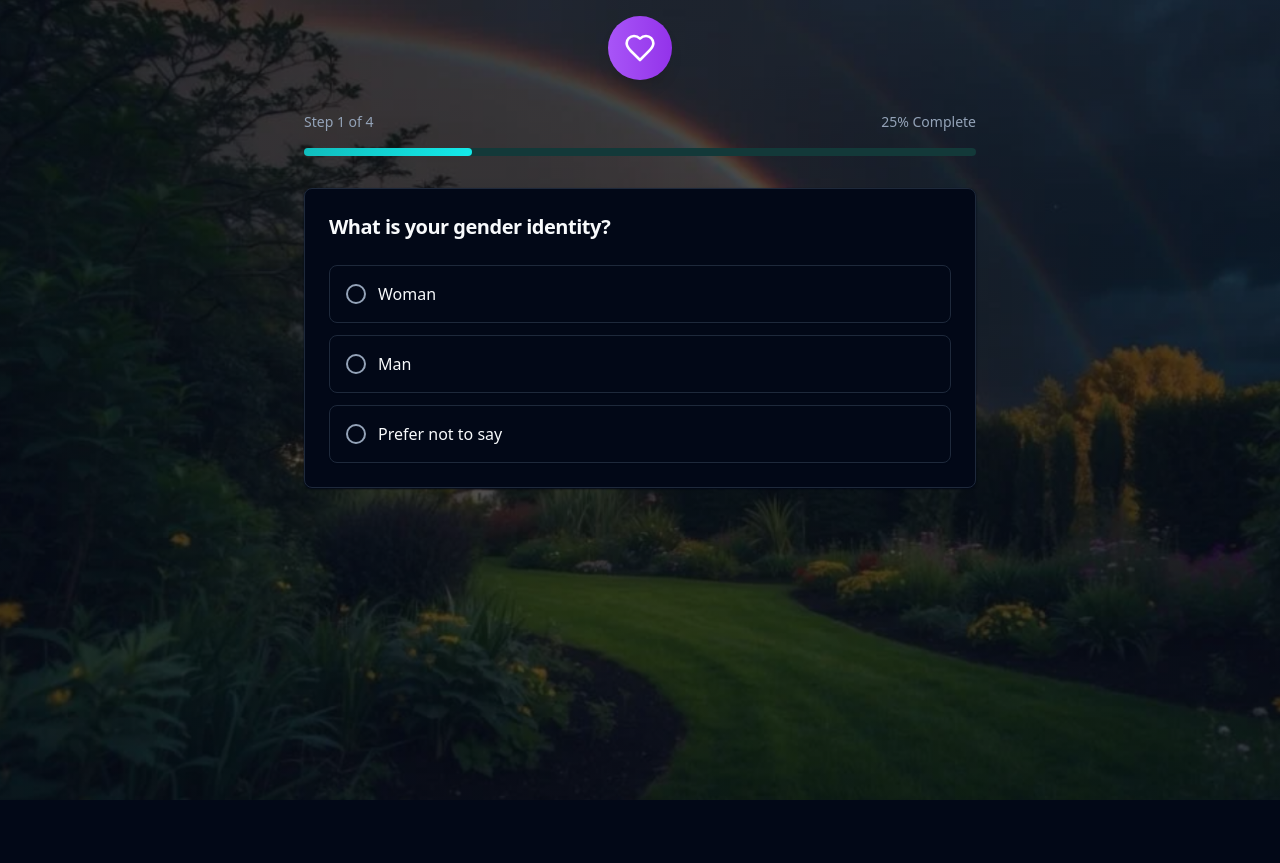
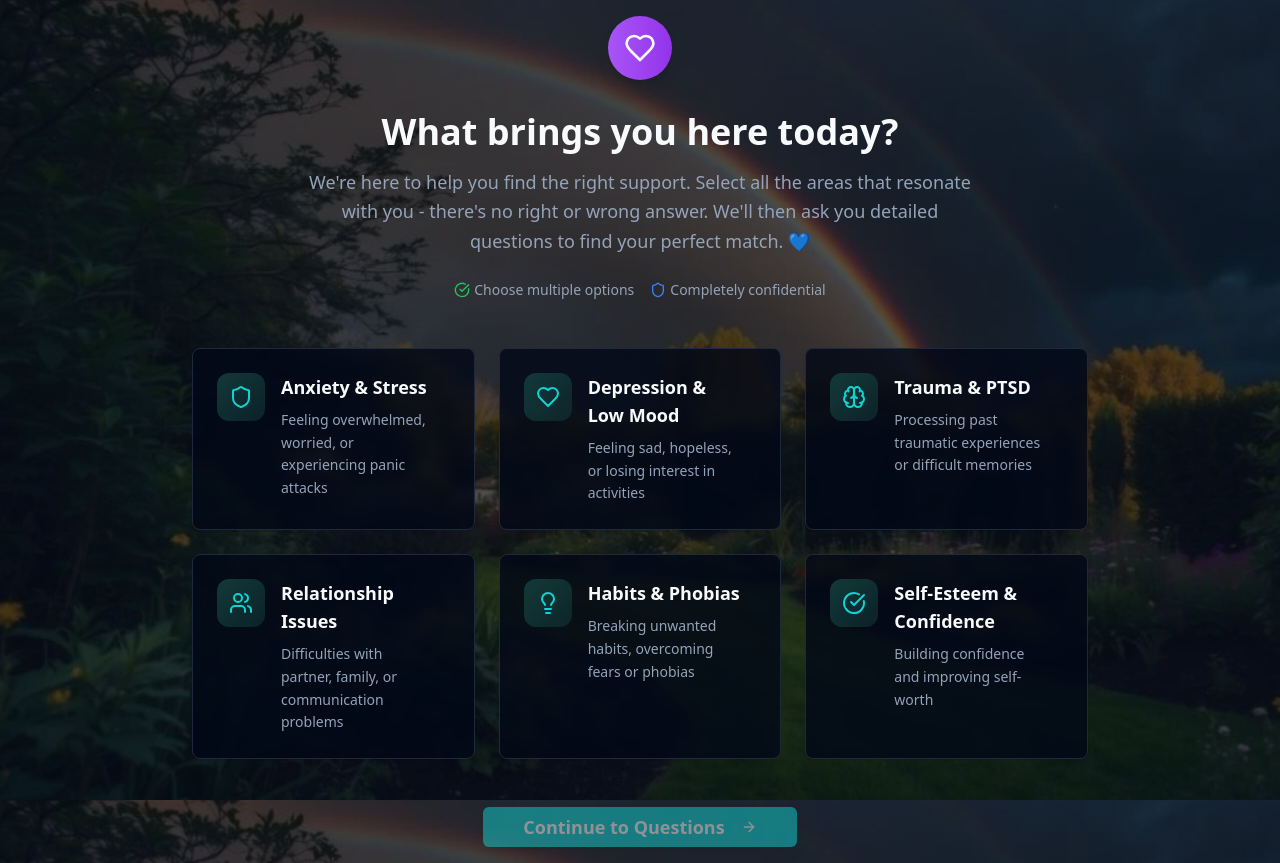
Before and after one commit to masterdev2716/therapy-counselling, a React (Vite) app: page / in a window 1280 px wide. Before the commit the page ends 800 px from the top, so only its background shows below. Built offline with nearby package versions, Linux system fonts and the light colour scheme.

Commit message:
remove first four questions

```diff
--- a/src/components/TherapyPathfinder.tsx
+++ b/src/components/TherapyPathfinder.tsx
@@ -4,14 +4,13 @@ import { Card, CardContent, CardHeader, CardTitle } from "@/components/ui/card";
 import { Badge } from "@/components/ui/badge";
 import { ArrowRight, CheckCircle, Users, Brain, Heart, Shield, Lightbulb } from "lucide-react";
 import { getWebsiteUrl, navigateToUrl } from "@/components/therapy/utils";
-import { problems, therapyRecommendations, assessmentQuestions, demographicsQuestions, questionSections } from "@/components/therapy/constants";
+import { problems, therapyRecommendations, assessmentQuestions, questionSections } from "@/components/therapy/constants";
 import type { TherapyRecommendation } from "@/types/therapy";
 
 export default function TherapyPathfinder() {
-  const [currentStep, setCurrentStep] = useState<'welcome' | 'demographics' | 'problems' | 'questions' | 'results'>('demographics');
+  const [currentStep, setCurrentStep] = useState<'welcome' | 'problems' | 'questions' | 'results'>('problems');
   const [selectedProblems, setSelectedProblems] = useState<string[]>([]);
   const [currentQuestionIndex, setCurrentQuestionIndex] = useState(0);
-  const [currentDemoIndex, setCurrentDemoIndex] = useState(0);
   const [answers, setAnswers] = useState<Record<string, string>>({});
   const [recommendation, setRecommendation] = useState<TherapyRecommendation | null>(null);
 
@@ -263,7 +262,7 @@ export default function TherapyPathfinder() {
                 </div>
               </div>
               <Button
-                onClick={() => setCurrentStep('demographics')}
+                onClick={() => setCurrentStep('problems')}
                 className="bg-primary hover:bg-primary/90 text-white px-10 py-4 text-lg font-semibold shadow-lg hover:shadow-xl transition-all duration-300 transform hover:scale-105"
               >
                 Begin Here
@@ -286,123 +285,7 @@ export default function TherapyPathfinder() {
     );
   }
 
-  if (currentStep === 'demographics') {
-    const currentDemoQuestion = demographicsQuestions[currentDemoIndex];
-    const currentDemoAnswer = answers[currentDemoQuestion.id];
-    const progress = ((currentDemoIndex + 1) / demographicsQuestions.length) * 100;
 
-    const handleDemoAnswerSelect = (questionId: string, answerId: string) => {
-      setAnswers(prev => ({ ...prev, [questionId]: answerId }));
-
-      // Auto-advance to next question after a short delay
-      setTimeout(() => {
-        if (currentDemoIndex < demographicsQuestions.length - 1) {
-          setCurrentDemoIndex(prev => prev + 1);
-        } else {
-          setCurrentStep('problems');
-        }
-      }, 300); // 300ms delay for smooth transition
-    };
-
-    const nextDemoQuestion = () => {
-      if (currentDemoIndex < demographicsQuestions.length - 1) {
-        setCurrentDemoIndex(prev => prev + 1);
-      } else {
-        setCurrentStep('problems');
-      }
-    };
-
-    const prevDemoQuestion = () => {
-      if (currentDemoIndex > 0) {
-        setCurrentDemoIndex(prev => prev - 1);
-      } else {
-        setCurrentStep('welcome');
-      }
-    };
-
-    return (
-      <div className="min-h-screen p-4">
-        {/* Top Logo */}
-        <div className="absolute top-4 left-1/2 transform -translate-x-1/2 z-10">
-          <div
-            className="w-16 h-16 bg-gradient-to-r from-purple-500 to-purple-600 rounded-full flex items-center justify-center shadow-lg cursor-pointer hover:scale-110 transition-all duration-200"
-            onClick={() => window.location.reload()}
-          >
-            <Heart className="w-8 h-8 text-white" />
-          </div>
-        </div>
-
-        <div className="max-w-2xl mx-auto pt-24">
-          <div className="mb-8">
-            <div className="flex justify-between items-center mb-4">
-              <span className="text-sm font-medium text-muted-foreground">
-                Step {currentDemoIndex + 1} of {demographicsQuestions.length}
-              </span>
-              <span className="text-sm font-medium text-muted-foreground">
-                {Math.round(progress)}% Complete
-              </span>
-            </div>
-            <div className="w-full bg-accent rounded-full h-2">
-              <div
-                className="bg-gradient-primary h-2 rounded-full transition-all duration-300"
-                style={{ width: `${progress}%` }}
-              ></div>
-            </div>
-          </div>
-
-          <Card className="shadow-card mb-8">
-            <CardHeader>
-              <CardTitle className="text-xl text-foreground">
-                {currentDemoQuestion.question}
-              </CardTitle>
-            </CardHeader>
-            <CardContent className="space-y-3">
-              {currentDemoQuestion.options.map((option) => {
-                return (
-                <Card
-                  key={option.id}
-                  className={`cursor-pointer transition-all duration-200 hover:shadow-soft ${
-                    currentDemoAnswer === option.id
-                      ? 'ring-2 ring-primary bg-accent/50'
-                      : 'hover:ring-2 hover:ring-primary/50'
-                  }`}
-                  onClick={() => handleDemoAnswerSelect(currentDemoQuestion.id, option.id)}
-                >
-                  <CardContent className="p-4">
-                    <div className="flex items-center space-x-3">
-                      <div className={`p-2 rounded-full border-2 ${
-                        currentDemoAnswer === option.id
-                          ? 'border-primary bg-primary'
-                          : 'border-muted-foreground'
-                      }`}>
-                        {currentDemoAnswer === option.id && (
-                          <CheckCircle className="w-4 h-4 text-white" />
-                        )}
-                      </div>
-                        <p className="text-foreground flex-1">{option.text}</p>
-                    </div>
-                  </CardContent>
-                </Card>
-                );
-              })}
-            </CardContent>
-          </Card>
-
-          {currentDemoIndex > 0 && (
-            <div className="flex justify-center">
-              <Button
-                variant="outline"
-                onClick={prevDemoQuestion}
-                className="px-6 py-3"
-              >
-                Previous
-              </Button>
-            </div>
-          )}
-        </div>
-      </div>
-    );
-  }
 
   if (currentStep === 'problems') {
     return (
@@ -510,16 +393,6 @@ export default function TherapyPathfinder() {
               Continue to Questions
               <ArrowRight className="ml-2 w-5 h-5" />
             </Button>
-
-              <div>
-            <Button
-              variant="ghost"
-              onClick={() => window.location.reload()}
-                  className="text-muted-foreground hover:text-foreground transition-colors duration-200"
-            >
-                  ← Back to Demographics
-            </Button>
-              </div>
             </div>
           </div>
         </div>
@@ -617,17 +490,15 @@ export default function TherapyPathfinder() {
             </CardContent>
           </Card>
 
-          {currentQuestionIndex > 0 && (
           <div className="flex justify-center">
             <Button
               variant="outline"
-                onClick={prevQuestion}
+              onClick={currentQuestionIndex > 0 ? prevQuestion : () => setCurrentStep('problems')}
               className="px-6 py-3"
             >
               Previous
             </Button>
           </div>
-          )}
         </div>
       </div>
     );
```
Lines whose indentation alone changed are shown as unchanged.
